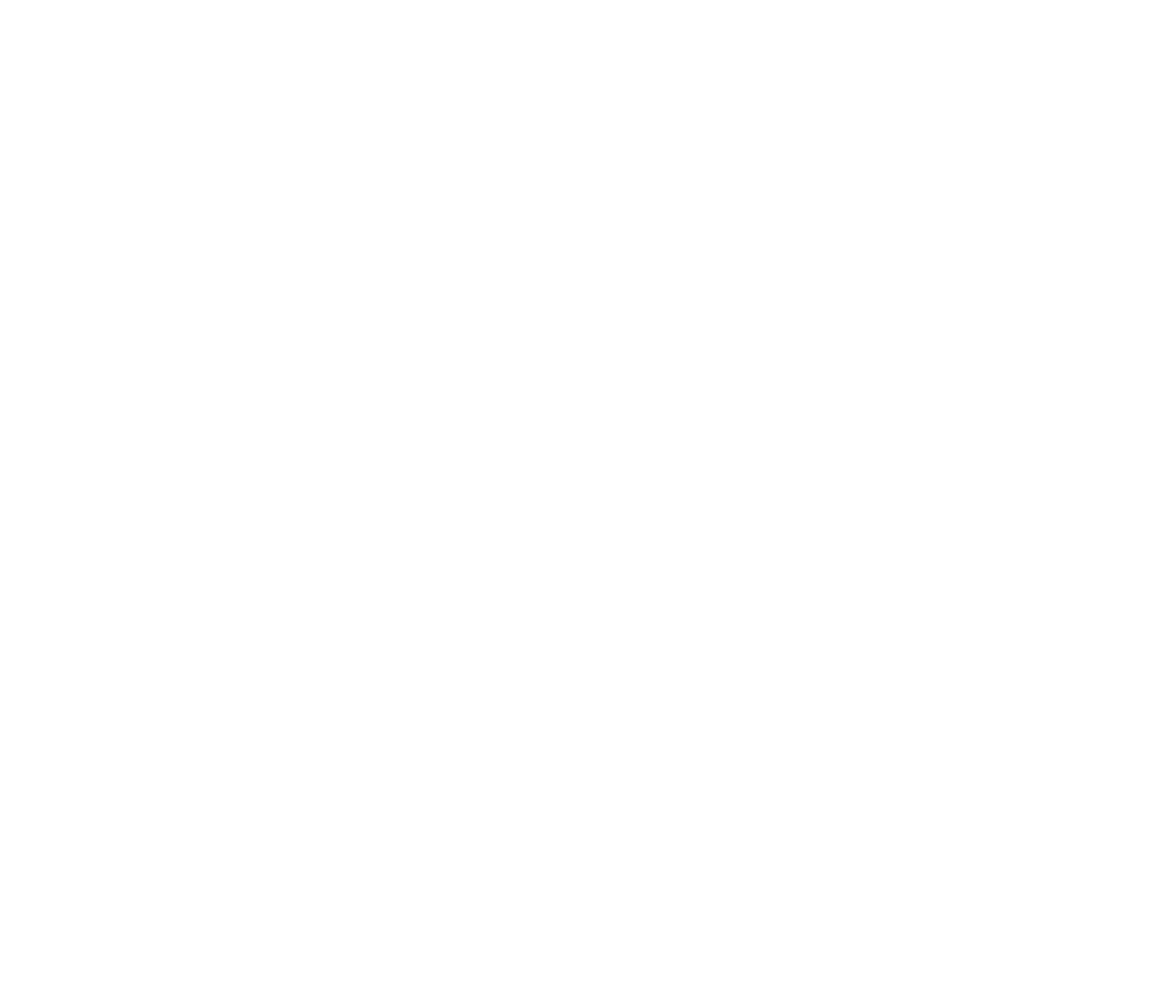
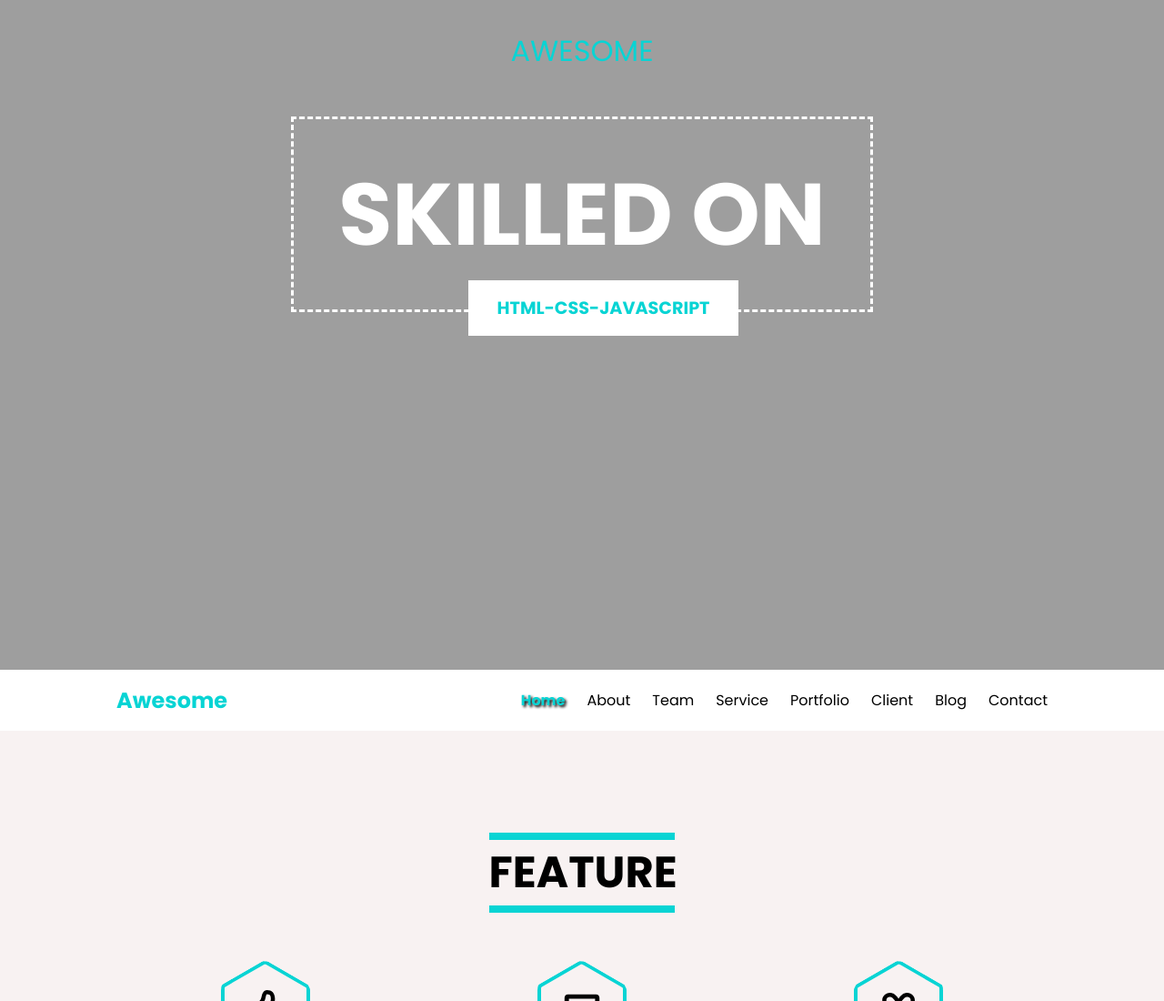
Before and after one commit to KathrickS416/Awsome_React_Template, a plain HTML site: page index.html in a window 1280 px wide. Shown: the top 1100 px of the page at 91% size. Before the commit the page ends 800 px from the top, so only its background shows below. Drawn offline with Linux system fonts and the light colour scheme; the site is published under a folder, as on GitHub Pages, so addresses that start at the root find nothing.

Commit message:
Update index.html

```diff
--- a/index.html
+++ b/index.html
@@ -1 +1 @@
-<!doctype html><html lang="en"><head><meta charset="utf-8"/><link rel="icon" href="/favicon.ico"/><meta name="viewport" content="width=device-width,initial-scale=1"/><meta name="theme-color" content="#000000"/><meta name="description" content="Web site created using create-react-app"/><link rel="apple-touch-icon" href="/logo192.png"/><link rel="manifest" href="/manifest.json"/><title>React App</title><script defer="defer" src="/static/js/main.afd107b1.js"></script><link href="/static/css/main.a4febdea.css" rel="stylesheet"></head><body><noscript>You need to enable JavaScript to run this app.</noscript><div id="root"></div></body></html>
+<!doctype html><html lang="en"><head><meta charset="utf-8"/><link rel="icon" href="./favicon.ico"/><meta name="viewport" content="width=device-width,initial-scale=1"/><meta name="theme-color" content="#000000"/><meta name="description" content="Web site created using create-react-app"/><link rel="apple-touch-icon" href="./logo192.png"/><link rel="manifest" href="./manifest.json"/><title>React App</title><script defer="defer" src="./static/js/main.afd107b1.js"></script><link href="./static/css/main.a4febdea.css" rel="stylesheet"></head><body><noscript>You need to enable JavaScript to run this app.</noscript><div id="root"></div></body></html>
```
